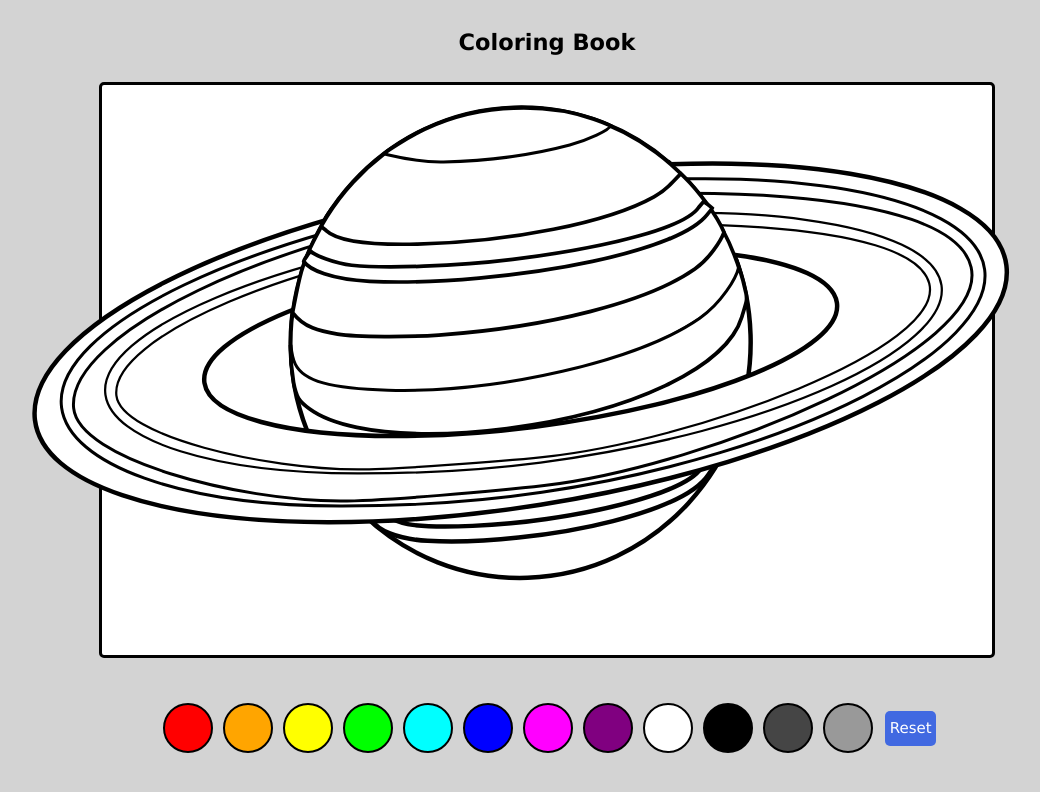
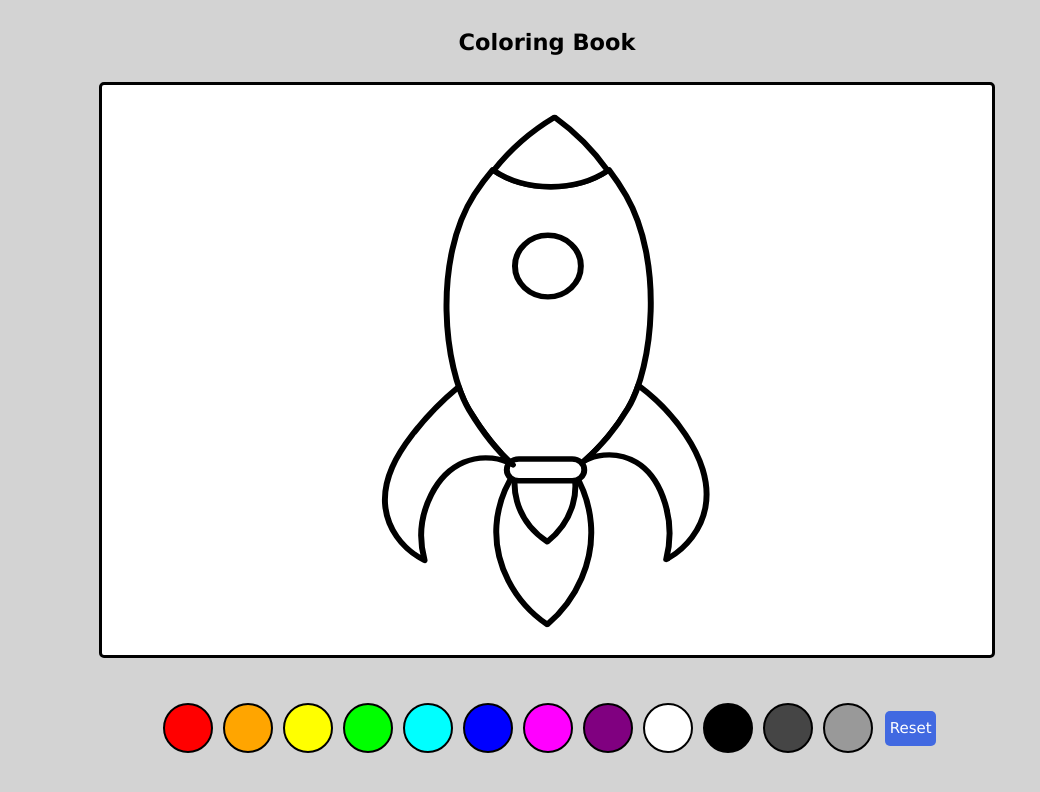
Before and after one commit to miloss98/coloring-book, a React (Create React App) app: page / in a window 1280 px wide. Shown: the top 792 px of the page, without its empty margins (93-1133 px from the left). Built offline with nearby package versions, Linux system fonts and the light colour scheme.

Commit message:
router installed

```diff
--- a/package.json
+++ b/package.json
@@ -8,6 +8,7 @@
     "@testing-library/user-event": "^13.5.0",
     "react": "^18.2.0",
     "react-dom": "^18.2.0",
+    "react-router-dom": "^6.3.0",
     "react-scripts": "5.0.1",
     "web-vitals": "^2.1.4"
   },
--- a/src/App.js
+++ b/src/App.js
@@ -54,7 +54,7 @@ function App() {
           <h1 className="title">Coloring Book </h1>
         </section>
         <section className="svg-container">
-          <Saturn colors={colors} fill={fillColors} dimensions={dimensions} />
+          <Rocket colors={colors} fill={fillColors} dimensions={dimensions} />
         </section>
         <section className="pallete-container">
           <ColorPallete
```
Also changed, not shown: 1 other file (tests, documents, lock files or other folders).
